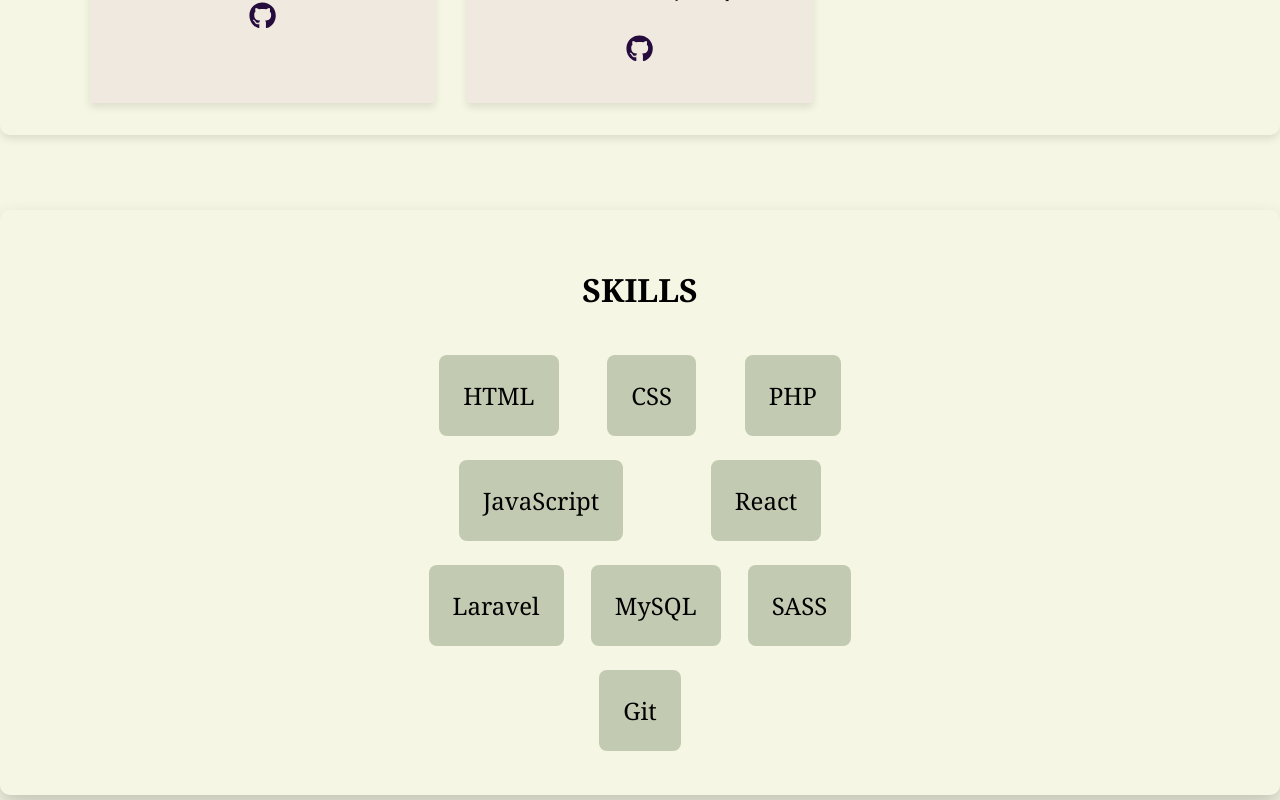
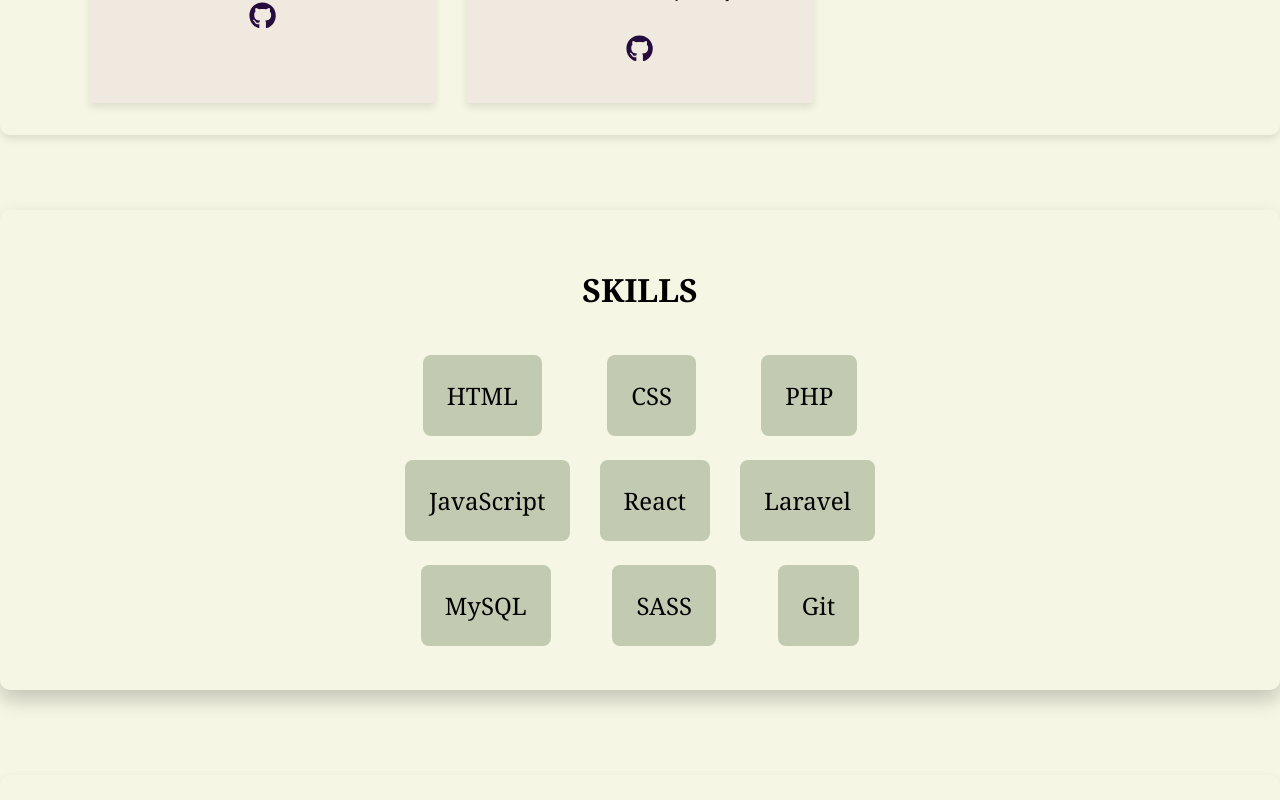
Before and after one commit to toska27/Portfolio, a React (Create React App) app: page / in a window 1280 px wide. In both pictures the pointer is over the item 498 px from the left and 2133 px from the top of the page. Shown: the part 1733-2533 px from the top of the page. Built offline with nearby package versions, Linux system fonts and the light colour scheme.

Commit message:
add transition

```diff
--- a/src/components/Skills/Skills.css
+++ b/src/components/Skills/Skills.css
@@ -5,7 +5,7 @@
   transition: all 0.3s ease;
 }
 .skills_list {
-  max-width: 450px;
+  max-width: 500px;
   width: 100%;
   margin: 0 auto;
   display: flex;
@@ -31,3 +31,8 @@
   transform: translateY(-5px);
   box-shadow: 0 10px 20px rgba(0, 0, 0, 0.2);
 }
+.skills_list-item:hover,
+.skills_list-item_dark:hover {
+  transform: rotate(360deg);
+  transition: all 0.5s ease-in-out;
+}
```
